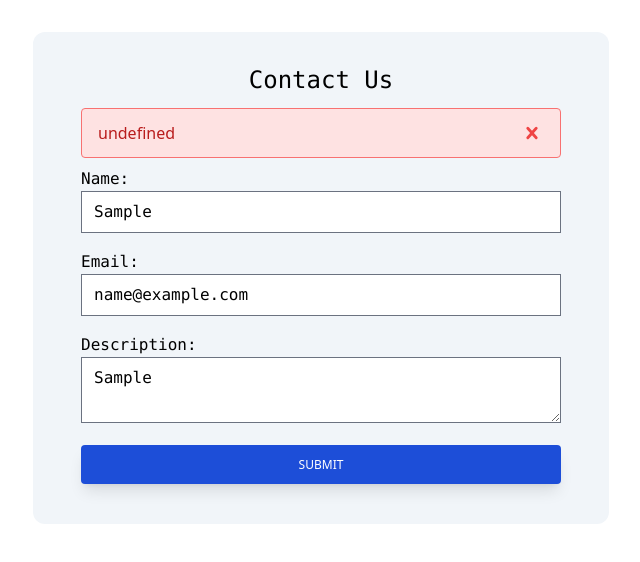
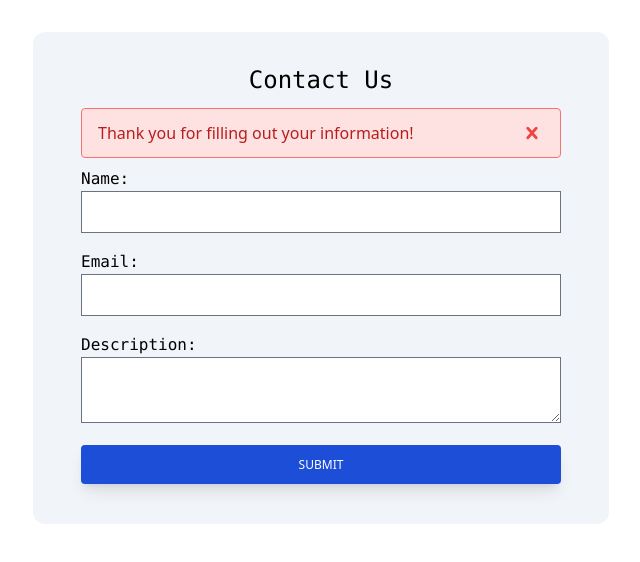
Before and after one commit to kc98/WCTT-CONTACTFORM-YEAPKHORCHIN, a Svelte app in the folder frontend/: page / in a window 1280 px wide. Both pictures are taken after typing "Sample", "name@example.com", "Sample" into the empty fields and a click on the button "SUBMIT". Shown: the top 562 px of the page, without its empty margins (319-959 px from the left). Built offline with nearby package versions, Linux system fonts and the light colour scheme; no server answers.

Commit message:
Implemented frontend call api

```diff
--- a/frontend/package.json
+++ b/frontend/package.json
@@ -5,7 +5,7 @@
   "scripts": {
     "build": "rollup -c",
     "dev": "rollup -c -w",
-    "start": "sirv public --no-clear"
+    "start": "sirv public --no-clear --port 8000"
   },
   "devDependencies": {
     "@rollup/plugin-commonjs": "^17.0.0",
--- a/frontend/src/App.svelte
+++ b/frontend/src/App.svelte
@@ -2,15 +2,35 @@
 	import TextInput from "./components/Inputs/TextInput.svelte";
 	import EmailInput from "./components/Inputs/EmailInput.svelte";
 	import TextArea from "./components/Inputs/TextArea.svelte";
-	import ErrorAlert from "./components/Alerts/ErrorAlert.svelte";
+	import Alert from "./components/Alerts/Alert.svelte";
 	import Axios from "axios";
 
-	let name, email, description, message, errorAlert = false;
+	let name, email, description, message, alertVisible = false, isErrorAlert = true;
 
 	const onSubmit = async () => {
-		console.log(name,email,description);
-		errorAlert = !errorAlert;
-		let result =  Axios.post(
+		message = '';
+
+		// let response = await storeForm();
+		name = email = description = null;
+
+		// if (response.status != 201) {
+		// 	let data = response.data;
+		// 	data.forEach(item =>
+		// 		message += item.message + ' '
+		// 	);
+		// 	toggleAlertVisible();
+		// 	return;
+		// }
+
+		isErrorAlert = false;
+		message = 'Thank you for filling out your information!';
+
+		toggleAlertVisible();
+		return;
+	};
+
+	const storeForm = async () => {
+		return Axios.post(
             'http://localhost:8080/form',
             {name: name, email: email, description: description},
             {
@@ -19,17 +39,23 @@
                     Accept: "application/json",
                 },
             }
-        );
+        ).then(async (response) => {
+			return response;
+		}).catch((error) => {
+			return error.response;
+		});
+	}
 
-		console.log(result);
-	};
+	const toggleAlertVisible = () => {
+        alertVisible = !alertVisible;
+    }
 </script>
 
 <main>
 	<div class="container mx-auto max-w-xl px-12 py-8 my-8 rounded-xl bg-slate-100">
 		<h1 class="font-mono pb-3 text-center">Contact Us</h1>
 		<form class="contactForm" on:submit|preventDefault={onSubmit} id="contactForm">
-			<ErrorAlert message={message} visible={errorAlert} />
+			<Alert message={message} visible={alertVisible} closeAlert={toggleAlertVisible} isErrorAlert={isErrorAlert}/>
 			<TextInput inputName="name" bind:value={name}/>
 			<EmailInput inputName="email" bind:value={email}/>
 			<TextArea inputName="description" bind:value={description}/>
--- /dev/null
+++ b/frontend/src/components/Alerts/Alert.svelte
@@ -0,0 +1,23 @@
+<script>
+    export let message, visible = false, closeAlert, isErrorAlert = false;
+
+    let containerStyle = "bg-red-100 border-red-400 text-red-700";
+    let textStyle = "text-red-500";
+
+    if (!isErrorAlert) {
+      containerStyle = "bg-teal-100 border-teal-500 text-teal-900";
+      textStyle = "text-teal-500";
+    }
+</script>
+
+{#if visible}
+<div class="border px-4 py-3 rounded relative {containerStyle}" role="alert">
+  <span class="block sm:inline">{message}</span>
+  <span class="absolute top-0 bottom-0 right-0 px-4 py-3">
+    <svg class="fill-current h-6 w-6 {textStyle}" role="button" on:click="{closeAlert}" xmlns="http://www.w3.org/2000/svg" viewBox="0 0 20 20">
+        <title>Close</title>
+        <path d="M14.348 14.849a1.2 1.2 0 0 1-1.697 0L10 11.819l-2.651 3.029a1.2 1.2 0 1 1-1.697-1.697l2.758-3.15-2.759-3.152a1.2 1.2 0 1 1 1.697-1.697L10 8.183l2.651-3.031a1.2 1.2 0 1 1 1.697 1.697l-2.758 3.152 2.758 3.15a1.2 1.2 0 0 1 0 1.698z"/>
+    </svg>
+  </span>
+</div>
+{/if}
--- a/frontend/src/components/Alerts/ErrorAlert.svelte
+++ /dev/null
@@ -1,19 +0,0 @@
-<script>
-    export let message, visible = false;
-
-    function closeAlert() {
-        visible = !visible;
-    }
-</script>
-
-{#if visible}
-<div class="bg-red-100 border border-red-400 text-red-700 px-4 py-3 rounded relative" role="alert">
-  <span class="block sm:inline">{message}</span>
-  <span class="absolute top-0 bottom-0 right-0 px-4 py-3">
-    <svg class="fill-current h-6 w-6 text-red-500" role="button" on:click="{closeAlert}" xmlns="http://www.w3.org/2000/svg" viewBox="0 0 20 20">
-        <title>Close</title>
-        <path d="M14.348 14.849a1.2 1.2 0 0 1-1.697 0L10 11.819l-2.651 3.029a1.2 1.2 0 1 1-1.697-1.697l2.758-3.15-2.759-3.152a1.2 1.2 0 1 1 1.697-1.697L10 8.183l2.651-3.031a1.2 1.2 0 1 1 1.697 1.697l-2.758 3.152 2.758 3.15a1.2 1.2 0 0 1 0 1.698z"/>
-    </svg>
-  </span>
-</div>
-{/if}
--- a/frontend/src/components/Inputs/EmailInput.svelte
+++ b/frontend/src/components/Inputs/EmailInput.svelte
@@ -4,5 +4,5 @@
 
 <div class="py-2">
     <label class="font-mono w-full" for={inputName}>{inputName.charAt(0).toUpperCase() + inputName.slice(1)}: </label>
-    <input class="font-mono w-full" type="email" name={inputName} bind:value={value} required/>
+    <input class="font-mono w-full" type="email" name={inputName} bind:value={value}/>
 </div>
--- a/frontend/src/components/Inputs/TextInput.svelte
+++ b/frontend/src/components/Inputs/TextInput.svelte
@@ -4,5 +4,5 @@
 
 <div class="py-2">
     <label class="font-mono w-full" for={inputName}>{inputName.charAt(0).toUpperCase() + inputName.slice(1)}: </label>
-    <input class="font-mono w-full" type="text" name={inputName} bind:value={value} required/>
+    <input class="font-mono w-full" type="text" name={inputName} bind:value={value}/>
 </div>
```
